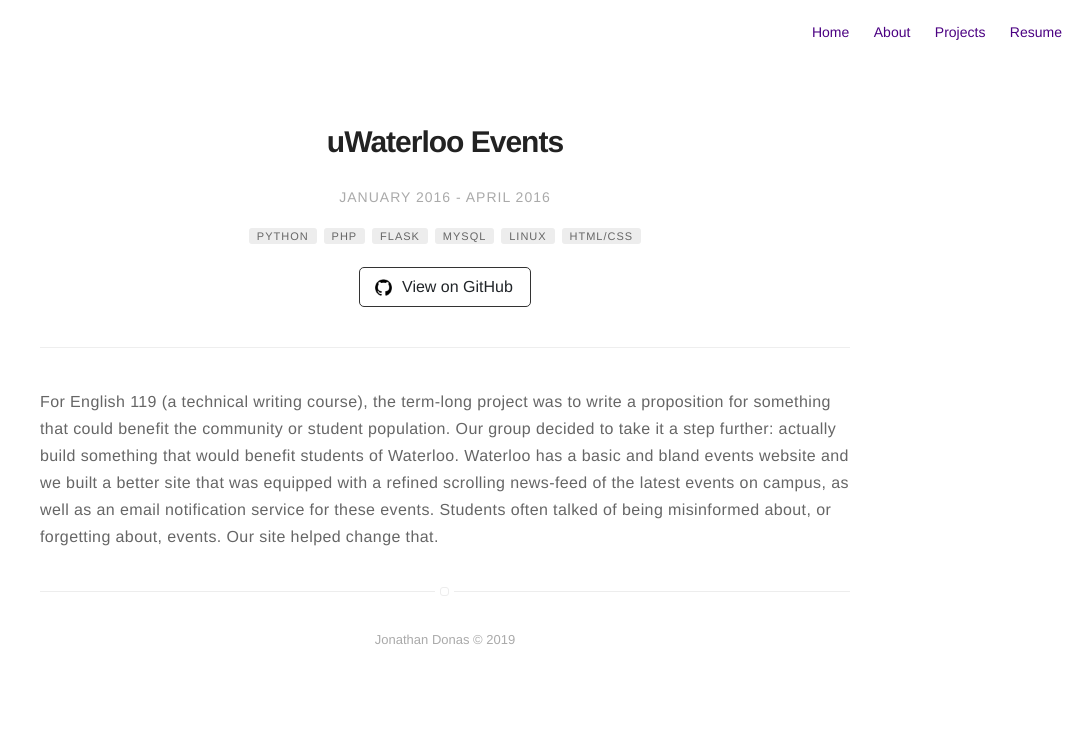
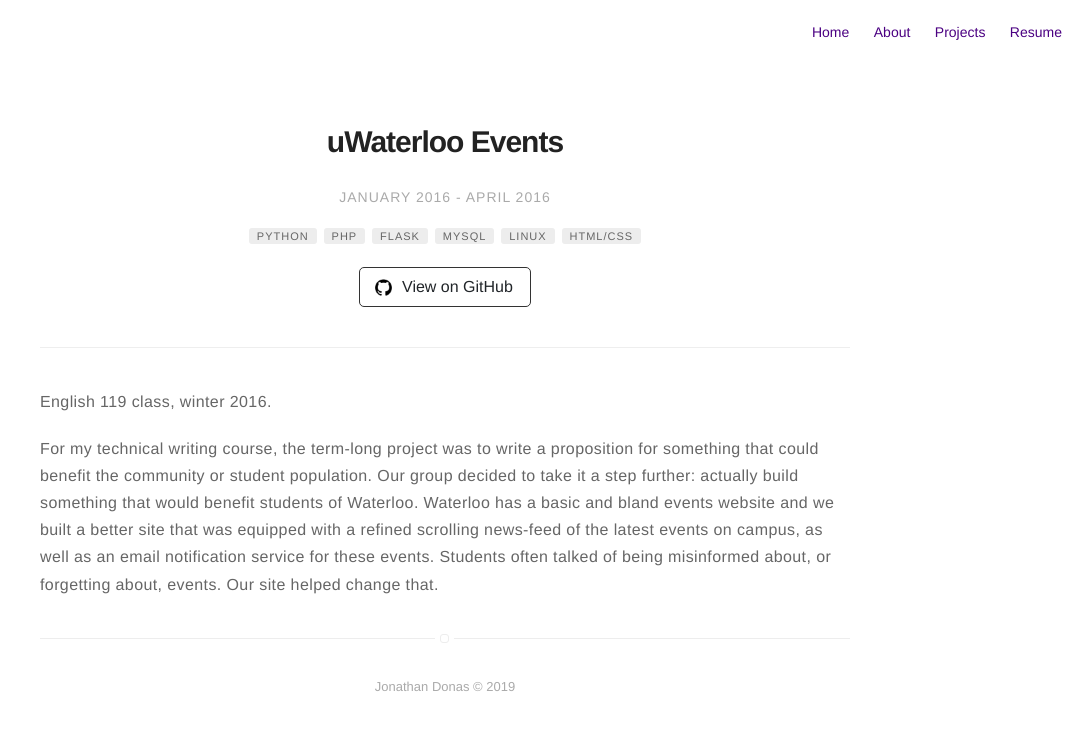
Before and after one commit to jondonas/jondonas.github.io, a Jekyll site: the page built from _posts/1003-01-01-uw-events.markdown, in a window 1280 px wide. Shown: the top 730 px of the page, without its empty margins (195-1280 px from the left). Built offline with Jekyll 4.4.1, drawn with Linux system fonts in a browser that asks for light colours.

Commit message:
Update image centering

```diff
--- a/_posts/1003-01-01-uw-events.markdown
+++ b/_posts/1003-01-01-uw-events.markdown
@@ -12,4 +12,6 @@ category: personal
 author: jondonas
 ---
 
-For English 119 (a technical writing course), the term-long project was to write a proposition for something that could benefit the community or student population. Our group decided to take it a step further: actually build something that would benefit students of Waterloo. Waterloo has a basic and bland events website and we built a better site that was equipped with a refined scrolling news-feed of the latest events on campus, as well as an email notification service for these events. Students often talked of being misinformed about, or forgetting about, events. Our site helped change that.
+English 119 class, winter 2016.
+
+For my technical writing course, the term-long project was to write a proposition for something that could benefit the community or student population. Our group decided to take it a step further: actually build something that would benefit students of Waterloo. Waterloo has a basic and bland events website and we built a better site that was equipped with a refined scrolling news-feed of the latest events on campus, as well as an email notification service for these events. Students often talked of being misinformed about, or forgetting about, events. Our site helped change that.
--- a/_posts/1005-01-01-quadris.markdown
+++ b/_posts/1005-01-01-quadris.markdown
@@ -12,10 +12,10 @@ category: personal
 author: jondonas
 ---
 
-Object Oriented Programming class, 2016.
+Object Oriented Programming class, fall 2016.
 
 Quadris is a Tetris spinoff that a classmate and I created for our object-oriented programming course. We challenged ourselves to write great code and utilize design patterns. As a bonus feature, we also wrote an AI that plays the game (much) better than a human player. This project helped me hone my software development and git skills.
 
 As a bonus feature, we also built an AI that played the game (usually) better than we could. In testing, the AI would play up to 7000 successful moves on the hardest level before losing.
 
-<kbd><img src="/assets/images/quadris.gif" width="400"></kbd>
+<kbd><img src="/assets/images/quadris.gif" width="400" style="border: 1px solid #ddd; display: block; margin-left: auto; margin-right: auto;"></kbd>
--- a/_posts/1006-01-01-rpc-library.markdown
+++ b/_posts/1006-01-01-rpc-library.markdown
@@ -12,6 +12,6 @@ category: personal
 author: jondonas
 ---
 
-Distributed Systems class, 2018.
+Distributed Systems class, winter 2018.
 
 This RPC client/server library was for a group project in my distributed systems course. We worked on implementing distributed and scalable programming paradigms.  A binder takes register requests from servers and coordinates function execution between client and server.
```
